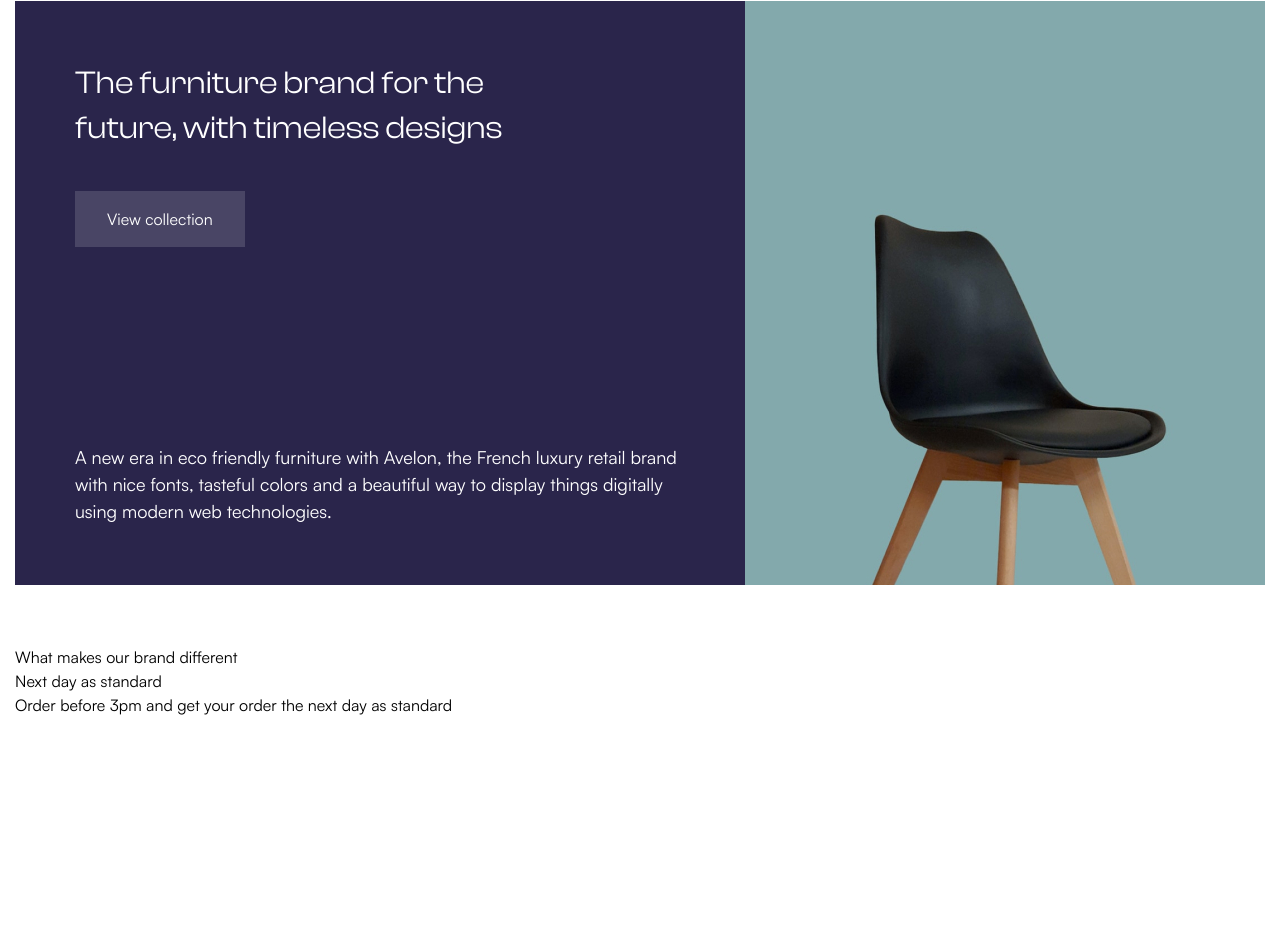
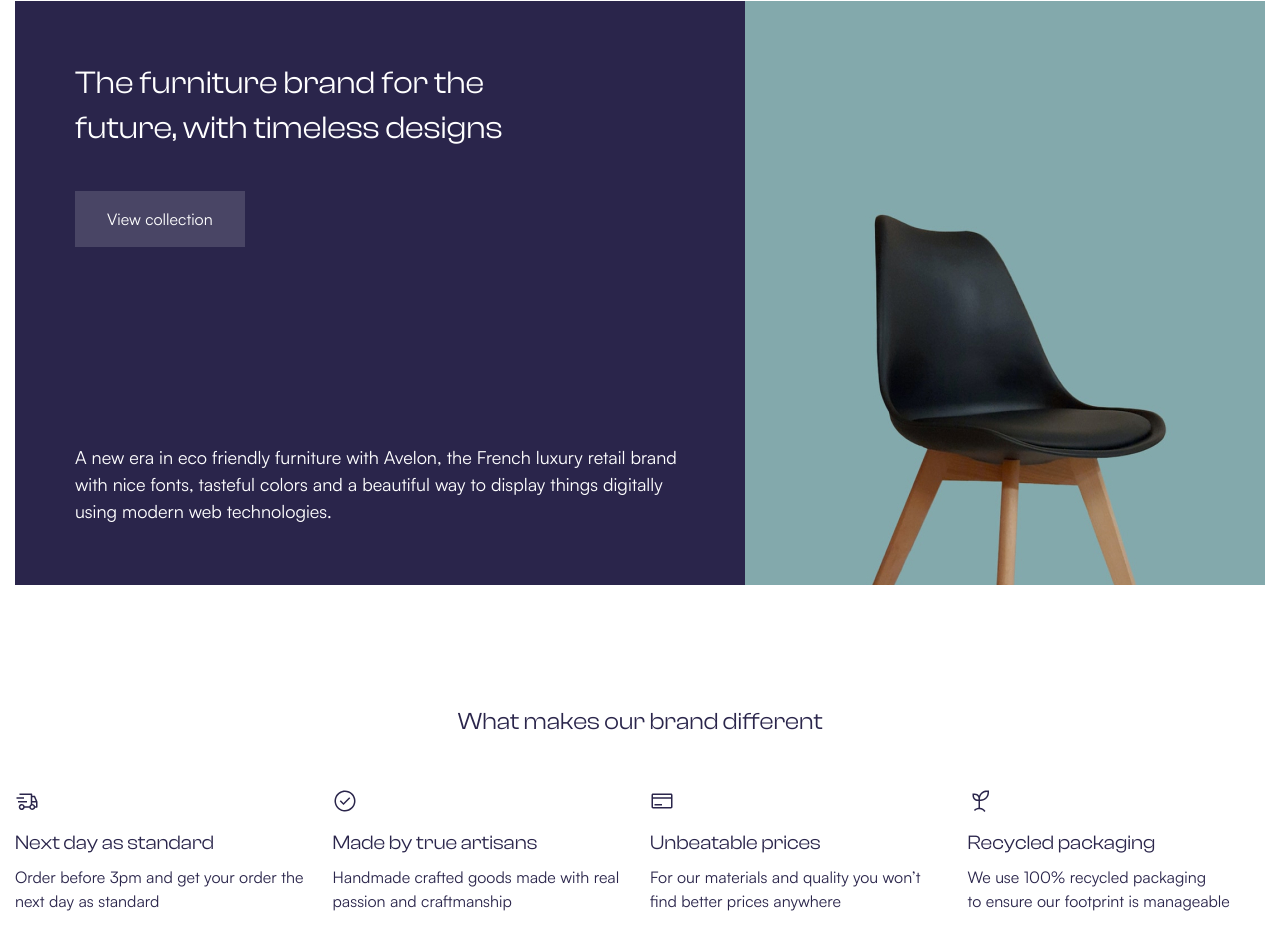
Before and after one commit to acoji-luo/Avion, a plain HTML site: page index.html in a window 1280 px wide. Shown: the part 193-1142 px from the top of the page. Before the commit the page ends 910 px from the top, so only its background shows below. Drawn offline with Linux system fonts and the light colour scheme.

Commit message:
adding a benefits section

```diff
--- /dev/null
+++ b/css/blocks/_benefits.css
@@ -0,0 +1,44 @@
+.benefits {
+	padding-top: 60px;
+	padding-bottom: 80px;
+}
+
+.benefits__item {
+	padding-top: 40px;
+	grid-column: 3 span;
+	background-position: left top;
+	background-size: 24px 24px;
+	background-repeat: no-repeat;
+}
+
+.benefits__item--next {
+	background-image: url("../../img/benefits1.svg");
+}
+
+.benefits__item--made {
+	background-image: url("../../img/benefits2.svg");
+}
+
+.benefits__item--prices {
+	background-image: url("../../img/benefits3.svg");
+}
+
+.benefits__item--packaging {
+	background-image: url("../../img/benefits4.svg");
+}
+
+.benefits__subtitle {
+	font-family: var(--second-family);
+	margin-bottom: 8px;
+	font-weight: 400;
+	font-size: 20px;
+	line-height: 140%;
+	color: var(--dark-primary);
+}
+
+.benefits__desc {
+	font-weight: 400;
+	font-size: 16px;
+	line-height: 150%;
+	color: var(--dark-primary);
+}
--- /dev/null
+++ b/css/blocks/_grid.css
@@ -0,0 +1,5 @@
+.grid {
+	display: grid;
+	grid-template-columns: repeat(12, 1fr);
+	column-gap: var(--gap);
+}
--- /dev/null
+++ b/css/blocks/_title.css
@@ -0,0 +1,22 @@
+.title {
+	font-family: var(--second-family);
+	color: var(--dark-primary);
+	font-weight: 400;
+}
+
+.title--small {
+	line-height: 140%;
+	font-size: 24px;
+}
+
+.title--large {
+	font-size: 32px;
+}
+
+.title--centered {
+	text-align: center;
+}
+
+.title--mb-large {
+	margin-bottom: 50px;
+}
--- a/css/main.css
+++ b/css/main.css
@@ -10,7 +10,10 @@
 @import url("blocks/_header.css");
 @import url("blocks/_logo.css");
 @import url("blocks/_nav.css");
+@import url("blocks/_title.css");
 @import url("blocks/_hero.css");
+@import url("blocks/_grid.css");
+@import url("blocks/_benefits.css");
 
 body {
 	font-family: var(--font-family);
--- a/index.html
+++ b/index.html
@@ -162,14 +162,35 @@
 
 			<section class="benefits">
 				<div class="container">
-					<h2 class="title title--small title--centered">
+					<h2 class="title title--small title--centered title--mb-large">
 						What makes our brand different
 					</h2>
-					<ul class="benefits__list">
+					<ul class="benefits__list grid">
 						<li class="benefits__item benefits__item--next">
 							<h3 class="benefits__subtitle">Next day as standard</h3>
 							<p class="benefits__desc">
-								Order before 3pm and get your order the next day as standard
+								Order before 3pm and get your order the next day
+								as&nbsp;standard
+							</p>
+						</li>
+						<li class="benefits__item benefits__item--made">
+							<h3 class="benefits__subtitle">Made by true artisans</h3>
+							<p class="benefits__desc">
+								Handmade crafted goods made with real passion and craftmanship
+							</p>
+						</li>
+						<li class="benefits__item benefits__item--prices">
+							<h3 class="benefits__subtitle">Unbeatable prices</h3>
+							<p class="benefits__desc">
+								For our materials and quality you won&rsquo;t find better prices
+								anywhere
+							</p>
+						</li>
+						<li class="benefits__item benefits__item--packaging">
+							<h3 class="benefits__subtitle">Recycled packaging</h3>
+							<p class="benefits__desc">
+								We&nbsp;use 100% recycled packaging to&nbsp;ensure our footprint
+								is&nbsp;manageable
 							</p>
 						</li>
 					</ul>
```
Also changed, not shown: img/benefits1.svg (added), img/benefits2.svg (added), img/benefits3.svg (added), img/benefits4.svg (added).
